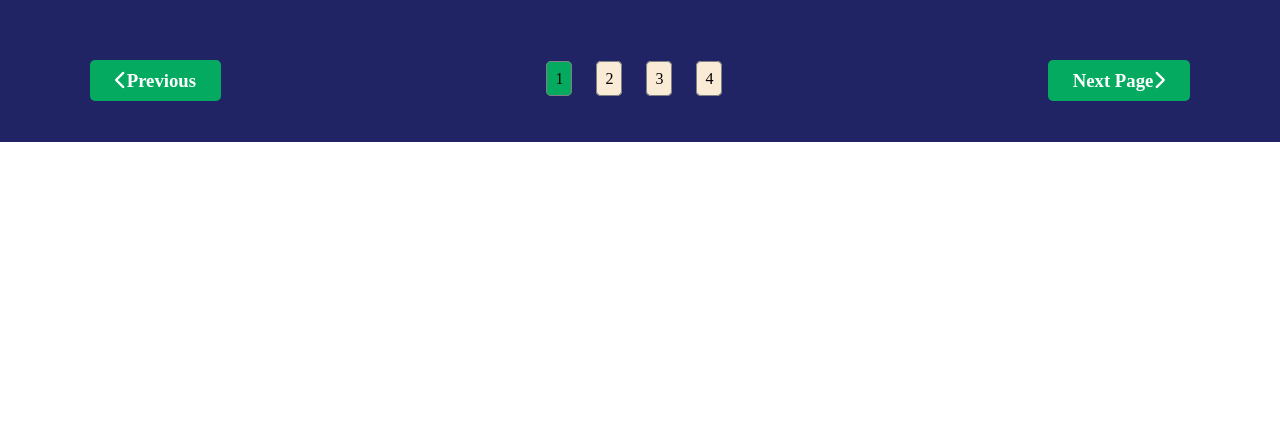
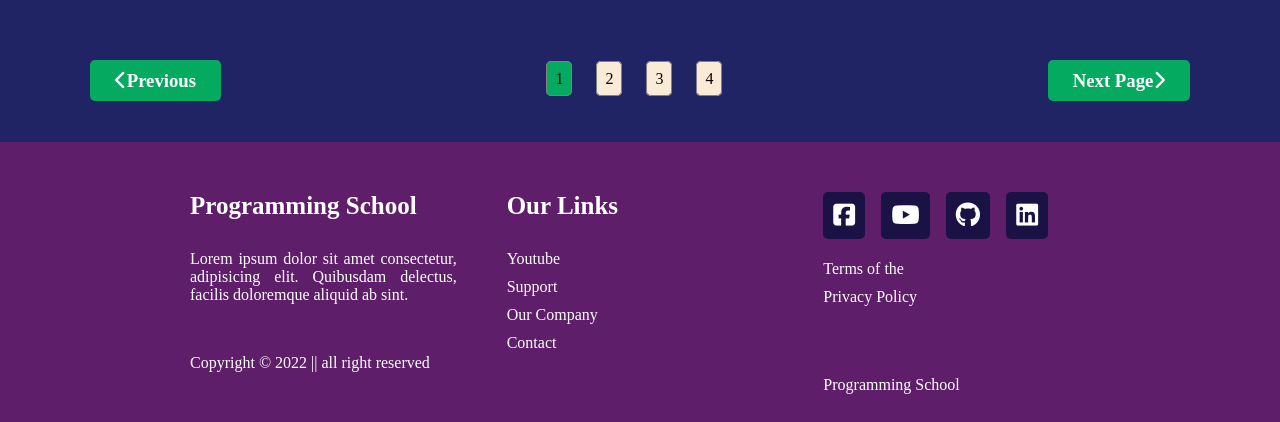
Before and after one commit to AKMSAKHAWATHOSSAIN/Multiple-Page-Website, a plain HTML site: page index.html in a window 1280 px wide. Shown: the part 1864-2286 px from the top of the page. Before the commit the page ends 2006 px from the top, so only its background shows below. Drawn offline with Linux system fonts and the light colour scheme.

Commit message:
footer section design

```diff
--- a/index.html
+++ b/index.html
@@ -173,5 +173,34 @@
 
         </div>
     </main>
+
+    <footer>
+        <div id="footer-container">
+            <div id="footer-first-item">
+                <h3>Programming School</h3>
+                <p>Lorem ipsum dolor sit amet consectetur, adipisicing elit. Quibusdam delectus, facilis doloremque aliquid ab sint.</p>
+                <p>Copyright &copy; 2022 || all right reserved</p>
+            </div>
+            <div id="footer-second-item">
+                <h3>Our Links</h3>
+                <p><a href="#">Youtube</a></p>
+                <p><a href="#">Support</a></p>
+                <p><a href="#">Our Company</a></p>
+                <p><a href="#">Contact</a></p>
+            </div>
+            <div id="footer-third-item">
+                <div>
+                    <a href=""><i class="fa-brands fa-square-facebook"></i></a>
+                    <a href="#"><i class="fa-brands fa-youtube"></i></a>
+                    <a href="#"><i class="fa-brands fa-github"></i></a>
+                    <a href="#"><i class="fa-brands fa-linkedin"></i></a>
+                </div>
+                <p>Terms of the </p>
+                <p>Privacy Policy</p>
+                <p>Programming School</p>
+
+            </div>
+        </div>
+    </footer>
 </body>
 </html>
--- a/style.css
+++ b/style.css
@@ -160,3 +160,57 @@ main{
 #previous-next-btn-parent div a:nth-child(1){
     background-color: #04AA60;
 }
+
+/* footer section code here  */
+footer{
+    background-color:#5F1E69 ;
+    color:white;
+}
+#footer-container{
+    width:900px;
+    margin:0 auto;
+    display: grid;
+    grid-template-columns: repeat(3,1fr);
+    justify-content: space-between;
+    grid-gap:50px;
+}
+#footer-first-item h3{
+    font-size: 25px;
+    padding:30px 0;
+    margin-top:20px;
+}
+#footer-first-item:first-child p{
+    margin-bottom: 50px;
+    text-align: justify;
+}
+#footer-second-item h3{
+    font-size: 25px;
+    padding:30px 0;
+    margin-top:20px;
+}
+#footer-second-item a{
+    text-decoration: none;
+    color:white;
+}
+#footer-second-item p{
+    margin-bottom: 10px;
+}
+#footer-third-item div{
+    font-size: 25px;
+    padding:30px 0;
+    margin-top:30px;
+}
+#footer-third-item div a{
+    color:white;
+    text-decoration: none;
+    margin-right:10px;
+    background-color: #1A1244;
+    padding:10px;
+    border-radius: 5px;
+}
+#footer-third-item p{
+    margin-bottom: 10px;
+}
+#footer-third-item p:nth-child(3){
+    margin-bottom: 70px;
+}
```
